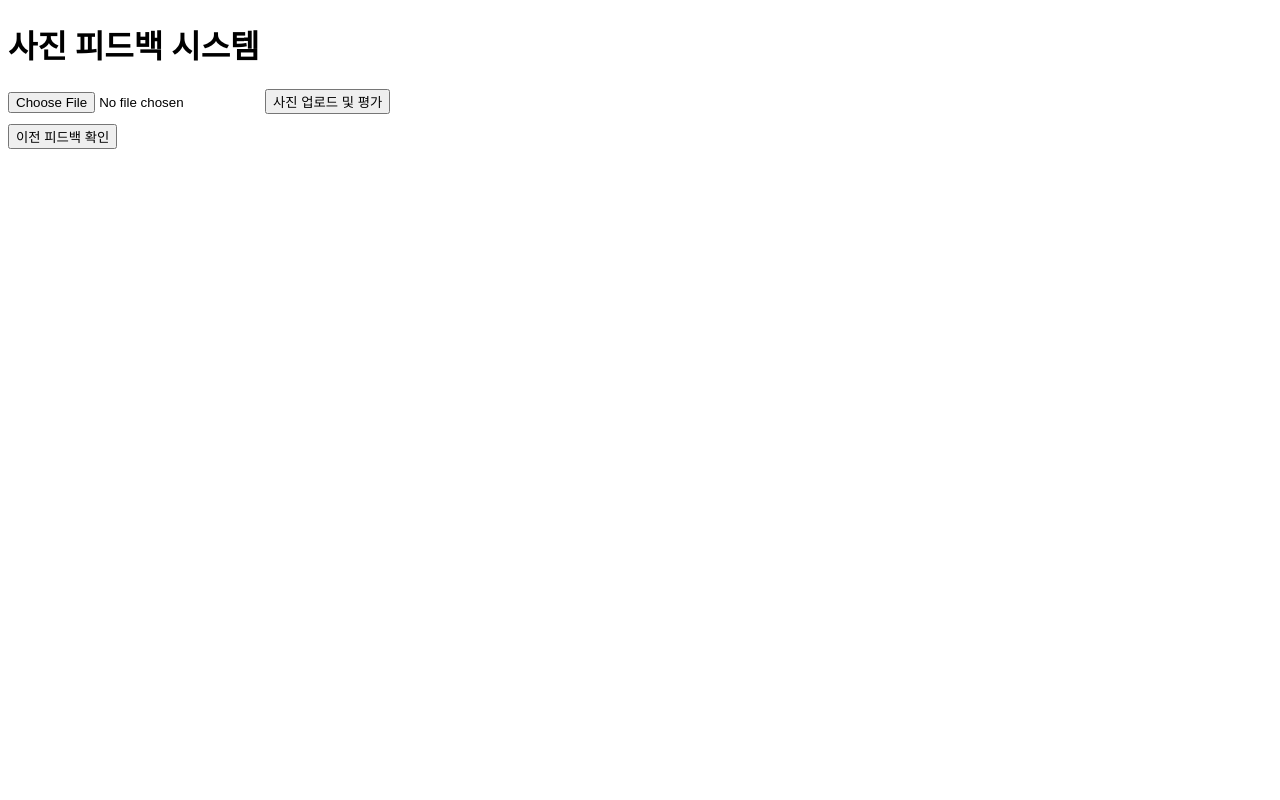
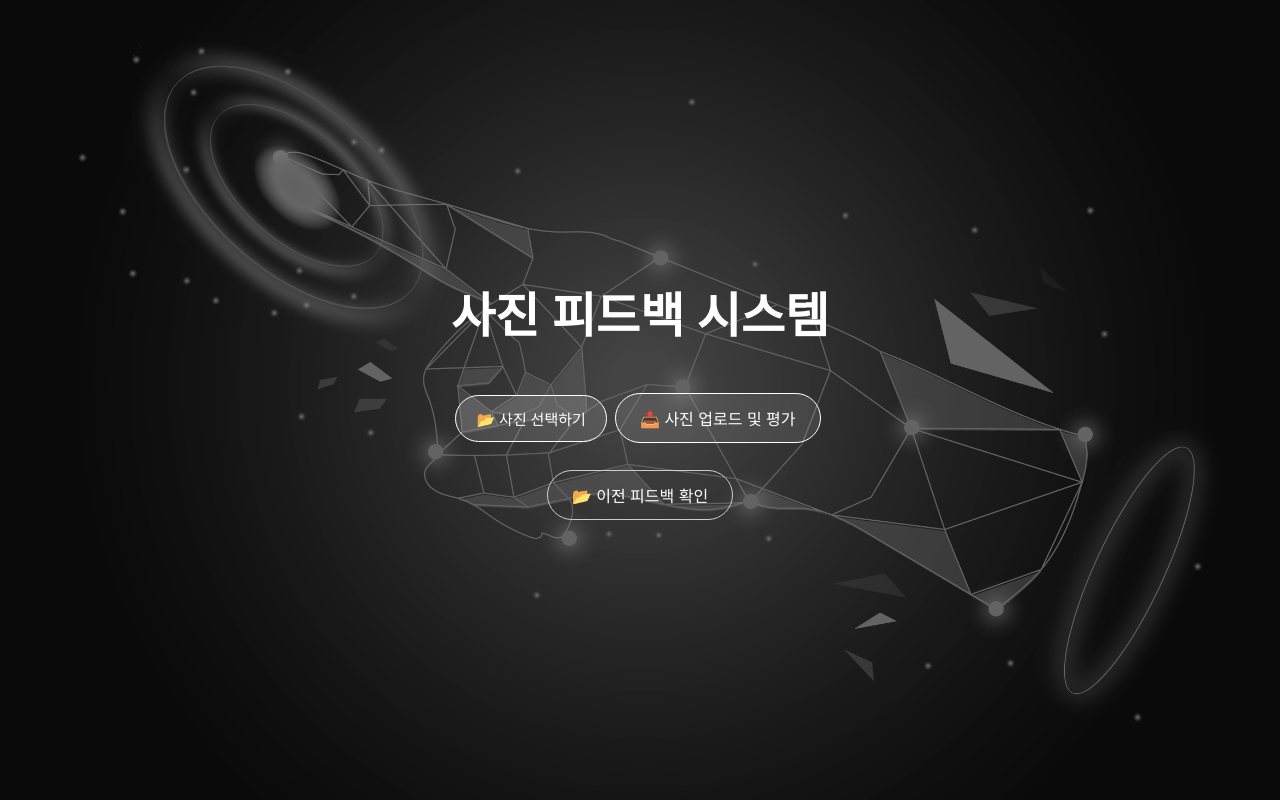
Before and after one commit to JangGandhi/photo-feedback-ollama, a Flask app: page / in a window 1280 px wide. Run offline with Flask 3, Linux system fonts and the light colour scheme.

Commit message:
feat_main_design

```diff
--- a/static/css/style.css
+++ b/static/css/style.css
@@ -0,0 +1,89 @@
+* {
+  margin: 0;
+  padding: 0;
+  box-sizing: border-box;
+}
+
+body, html {
+  height: 100%;
+  font-family: 'Segoe UI', sans-serif;
+}
+
+.hero {
+  background-image: url("../background1.jpg");
+  background-size: cover;
+  background-position: center;
+  background-repeat: no-repeat;
+  height: 100vh;
+  position: relative;
+}
+
+.overlay {
+  background-color: rgba(0, 0, 0, 0.45);
+  height: 100%;
+  width: 100%;
+  color: white;
+  display: flex;
+  flex-direction: column;
+  justify-content: center;
+  align-items: center;
+  text-align: center;
+  padding: 40px;
+}
+
+h1 {
+  font-size: 48px;
+  margin-bottom: 30px;
+  font-weight: bold;
+}
+
+form {
+  margin-top: 12px;
+}
+
+input[type="file"] {
+  margin-bottom: 10px;
+  color: white;
+}
+
+button {
+  background-color: rgba(255, 255, 255, 0.1);
+  border: 1px solid white;
+  color: white;
+  padding: 12px 24px;
+  font-size: 16px;
+  border-radius: 30px;
+  cursor: pointer;
+  margin: 4px;
+  transition: all 0.3s ease;
+}
+
+button:hover {
+  background-color: rgba(255, 255, 255, 0.25);
+}
+
+button.secondary {
+  background-color: transparent;
+  border: 1px solid #ccc;
+}
+
+input[type="file"] {
+  display: none;
+}
+
+.custom-file-upload {
+  display: inline-block;
+  padding: 12px 20px;
+  cursor: pointer;
+  background-color: #ffffff20;
+  border: 1px solid #fff;
+  border-radius: 30px;
+  color: white;
+  font-size: 15px;
+  margin-bottom: 12px;
+  transition: background-color 0.3s ease;
+}
+
+.custom-file-upload:hover {
+  background-color: #ffffff40;
+}
--- a/templates/index.html
+++ b/templates/index.html
@@ -3,16 +3,23 @@
 <head>
   <meta charset="UTF-8">
   <title>AI 사진 평가</title>
+  <link rel="stylesheet" href="{{ url_for('static', filename='css/style.css') }}">
 </head>
 <body>
-  <h1>사진 피드백 시스템</h1>
-  <form action="/evaluate" method="post" enctype="multipart/form-data">
-    <input type="file" name="image" accept="image/*" required>
-    <button type="submit">사진 업로드 및 평가</button>
-  </form>
+  <div class="hero">
+    <div class="overlay">
+      <h1>사진 피드백 시스템</h1>
 
-  <form action="/history" method="get" style="margin-top: 10px;">
-    <button type="submit">이전 피드백 확인</button>
-  </form>
+      <form action="/evaluate" method="post" enctype="multipart/form-data">
+  <label for="file-upload" class="custom-file-upload">📂 사진 선택하기</label>
+  <input id="file-upload" type="file" name="image" accept="image/*" required>
+  <button type="submit">📤 사진 업로드 및 평가</button>
+     </form>
+
+      <form action="/history" method="get">
+        <button class="secondary">📂 이전 피드백 확인</button>
+      </form>
+    </div>
+  </div>
 </body>
 </html>
```
Also changed, not shown: static/background1.jpg (added), 1 other file.
